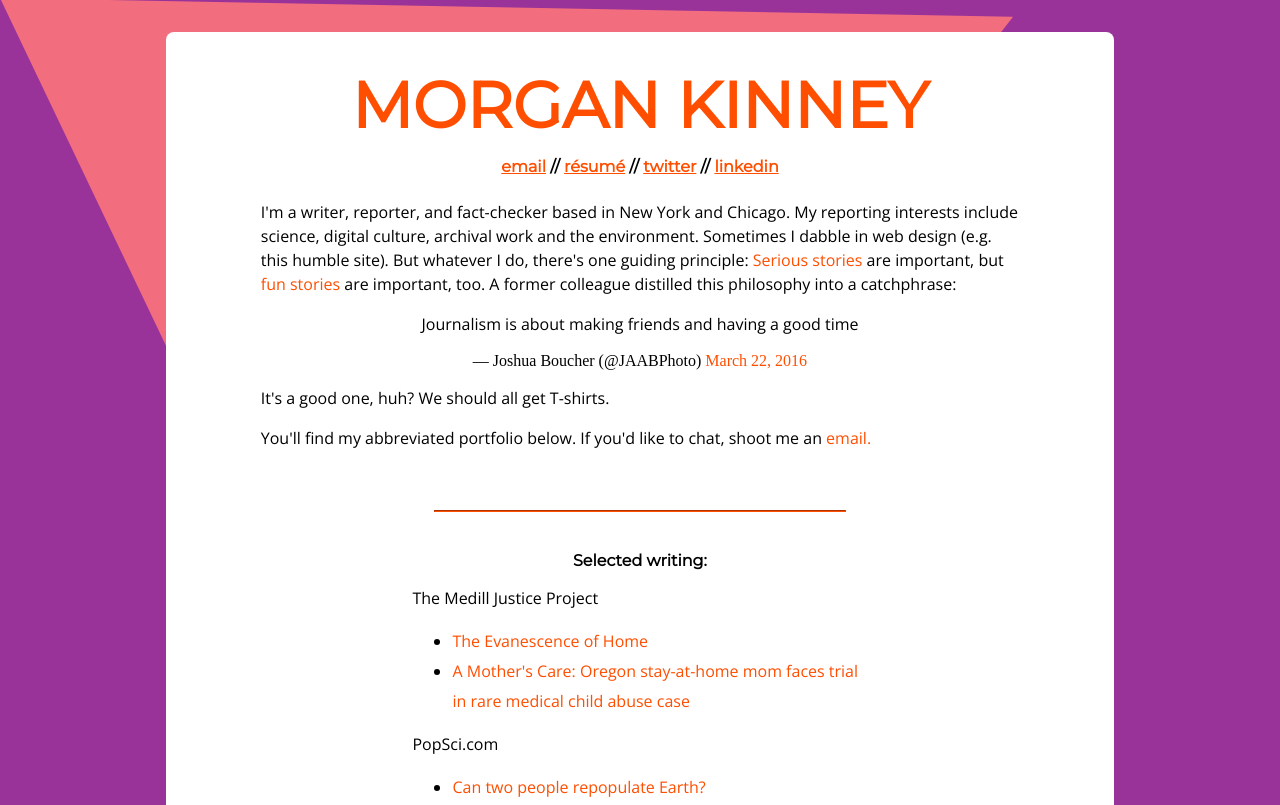
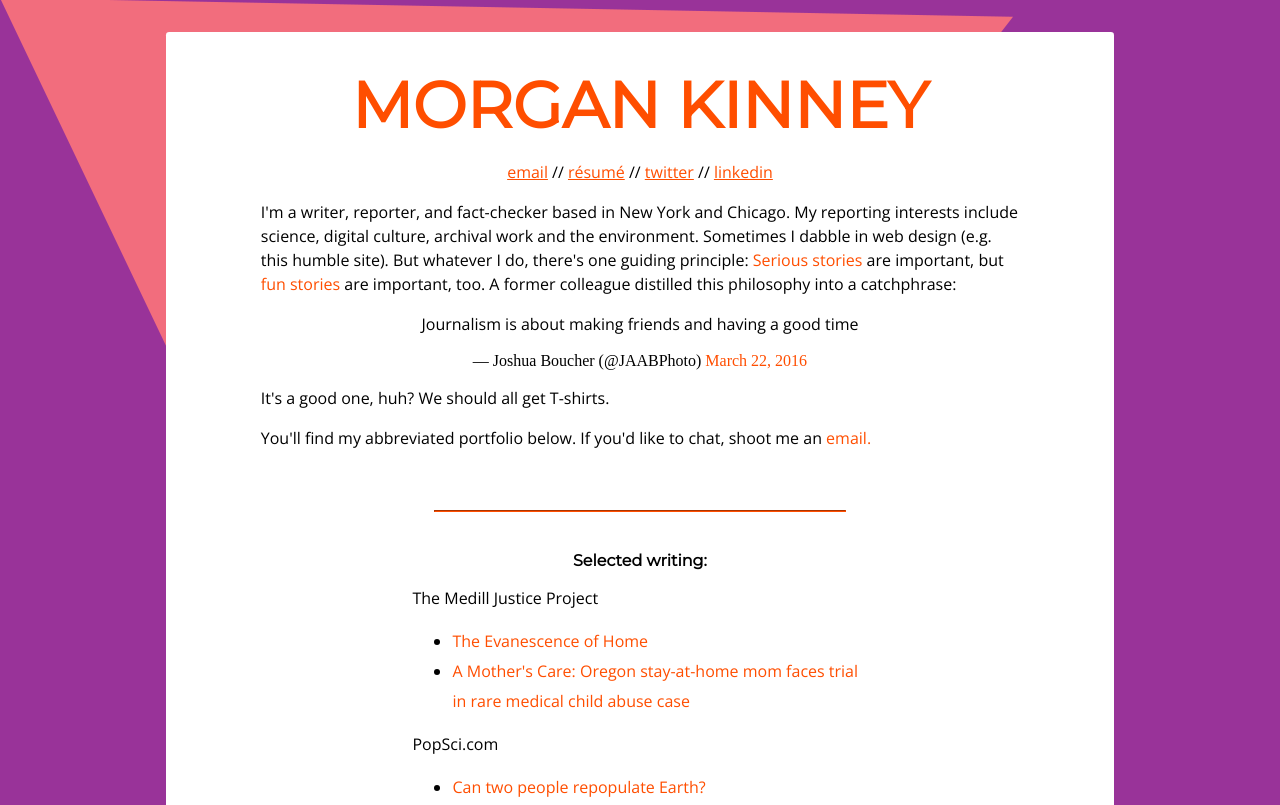
Before and after one commit to morgankinney/morgankinney.github.io, a plain HTML site: page index.html in a window 1280 px wide. Shown: the top 805 px of the page. Drawn offline with nearby package versions, Linux system fonts and the light colour scheme; a web font is replaced by a local one.

Commit message:
First commit

```diff
--- a/index.html
+++ b/index.html
@@ -32,7 +32,7 @@
 
     <div class="nav">
         <br><h1><span>morgan kinney</span></h1><br>
-        <h2><a href="mailto:morganthomaskinney@gmail.com" class="hed">email</a> // <a href="/morgankinney-resume.pdf" target="_blank" class="hed">résumé</a> // <a href="https://twitter.com/morgan_kinney" target="_blank" class="hed">twitter</a> // <a href="https://www.linkedin.com/in/morgankinney" target="_blank" class="hed">linkedin</a></h2>
+        <p><a href="mailto:morganthomaskinney@gmail.com" class="hed">email</a> // <a href="/morgankinney-resume.pdf" target="_blank" class="hed">résumé</a> // <a href="https://twitter.com/morgan_kinney" target="_blank" class="hed">twitter</a> // <a href="https://www.linkedin.com/in/morgankinney" target="_blank" class="hed">linkedin</a></p>
 
 
     </div>
--- a/styles.css
+++ b/styles.css
@@ -11,7 +11,7 @@ div.container{
     margin-left: auto;
     margin-top: 2em;
     margin-bottom: 4em;
-    border-radius: .5em;
+    border-radius: .2em;
 }
 
 hr {
```
